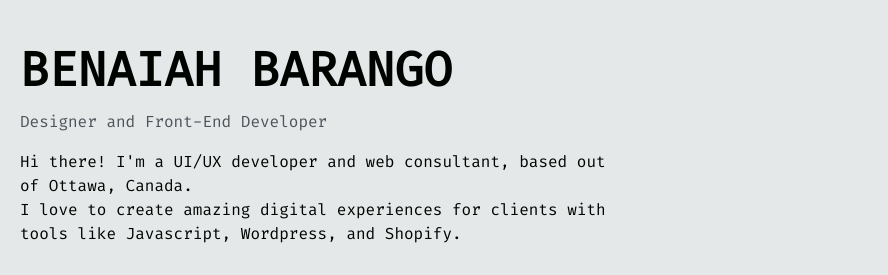
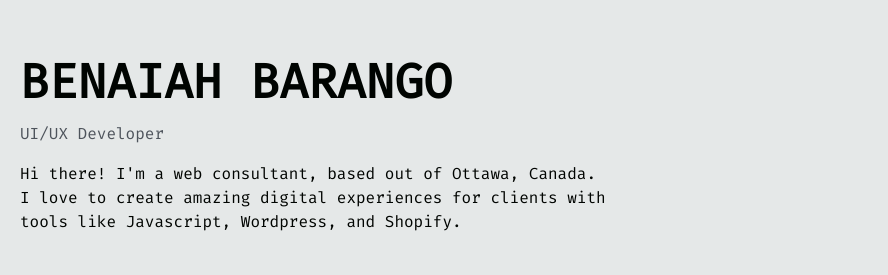
Before and after one commit to bambie1/gatsby-portfolio, a Gatsby site: page / in a window 1280 px wide. Shown: the part 143-418 px from the top of the page, 0-888 px from the left. Built offline with nearby package versions, Linux system fonts and the light colour scheme; Gatsby itself is replaced by a stand-in of ours.

Commit message:
copy update

```diff
--- a/src/components/TextLink.js
+++ b/src/components/TextLink.js
@@ -2,7 +2,11 @@ import React from "react";
 
 const TextLink = ({ children, ...props }) => {
   return (
-    <a {...props} target="_blank" className="underline hover:text-gray">
+    <a
+      {...props}
+      target="_blank"
+      className="hover:text-gray underline transition duration-150 ease-in-out"
+    >
       {children}
     </a>
   );
--- a/src/pages/about.js
+++ b/src/pages/about.js
@@ -19,9 +19,9 @@ const AboutPage = () => {
             </p>
 
             <p>
-              Hi friend! I’m Benaiah, a UI/UX developer and web consultant,
-              based out of Ottawa, Canada. I love to create amazing digital
-              experiences for clients with different tools at my disposal.
+              I'm Benaiah, a UI/UX developer and web consultant, based out of
+              Ottawa, Canada. I love to create amazing digital experiences for
+              clients with different tools at my disposal.
             </p>
 
             <p>
--- a/src/pages/contact.js
+++ b/src/pages/contact.js
@@ -43,7 +43,7 @@ const ContactPage = () => {
           <div className="grid place-items-start content-center gap-4">
             <h1 className="text-5xl font-bold">CONTACT ME</h1>
             <p className="text-gray dark:text-lightGray">
-              Designer and Front-End Developer
+              I'd love to hear from you!
             </p>
 
             <form
--- a/src/pages/index.js
+++ b/src/pages/index.js
@@ -13,15 +13,12 @@ const HomePage = () => {
         <div className="grid min-h-[450px] grid-rows-1 gap-4 md:grid-cols-2">
           <div className="grid place-items-start content-center gap-4">
             <h1 className="text-5xl font-bold">BENAIAH BARANGO</h1>
-            <p className="text-gray dark:text-lightGray">
-              Designer and Front-End Developer
-            </p>
+            <p className="text-gray dark:text-lightGray">UI/UX Developer</p>
 
             <p className="mb-7">
-              Hi there! I'm a UI/UX developer and web consultant, based out of
-              Ottawa, Canada.<br></br> I love to create amazing digital
-              experiences for clients with tools like Javascript, Wordpress, and
-              Shopify.
+              Hi there! I'm a web consultant, based out of Ottawa, Canada.
+              <br></br> I love to create amazing digital experiences for clients
+              with tools like Javascript, Wordpress, and Shopify.
             </p>
             <Button href="/contact">Let's work together</Button>
           </div>
```
